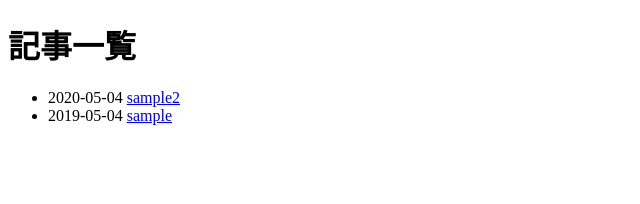
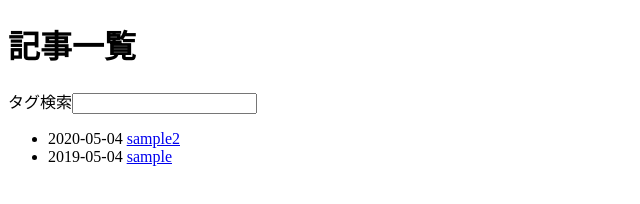
Before and after one commit to nek0meshi/gatsby-learn, a Gatsby site in the folder frontend/: page /articles in a window 1280 px wide. Shown: the whole page, without its empty margins (0-640 px from the left). Built offline with nearby package versions, Linux system fonts and the light colour scheme; Gatsby itself is replaced by a stand-in of ours.

Commit message:
search by tag

```diff
--- a/frontend/src/articles/sample.md
+++ b/frontend/src/articles/sample.md
@@ -2,6 +2,9 @@
 slug: 'sample'
 date: '2019-05-04'
 title: 'sample'
+tags:
+  - tag1
+  - tag2
 ---
 
 # 記事1
--- a/frontend/src/articles/sample2.md
+++ b/frontend/src/articles/sample2.md
@@ -2,6 +2,8 @@
 slug: 'sample2'
 date: '2020-05-04'
 title: 'sample2'
+tags:
+  - tag1
 ---
 
 # 記事2
--- a/frontend/src/pages/articles/index.tsx
+++ b/frontend/src/pages/articles/index.tsx
@@ -11,6 +11,7 @@ export const query = graphql`
           title
           slug
           date
+          tags
         }
       }
     }
@@ -22,7 +23,10 @@ export default function ({
 }: {
   data: { allMarkdownRemark: AllMarkdownRemark };
 }) {
+  const [searchTag, setSearchTag] = React.useState('');
+
   const tableOfContents = data.allMarkdownRemark.nodes
+    .filter((node) => !searchTag || node.frontmatter.tags.includes(searchTag))
     .sort((a, b) => (a.frontmatter.date <= b.frontmatter.date ? 1 : -1))
     .map((node) => (
       <li key={node.id}>
@@ -36,6 +40,10 @@ export default function ({
   return (
     <main>
       <h1>記事一覧</h1>
+      <label>
+        タグ検索
+        <input type="text" value={searchTag} onChange={e => setSearchTag(e.target.value)} />
+      </label>
       <ul>{tableOfContents}</ul>
     </main>
   );
--- a/frontend/src/types/markdown.ts
+++ b/frontend/src/types/markdown.ts
@@ -5,6 +5,7 @@ export interface MarkdownRemark {
     title: string;
     slug: string;
     date: string;
+    tags: string[];
   };
 }
 
```
Also changed, not shown: frontend/src/pages/articles/{MarkdownRemark.frontmatter__slug}.tsx (+7 -1 lines).
